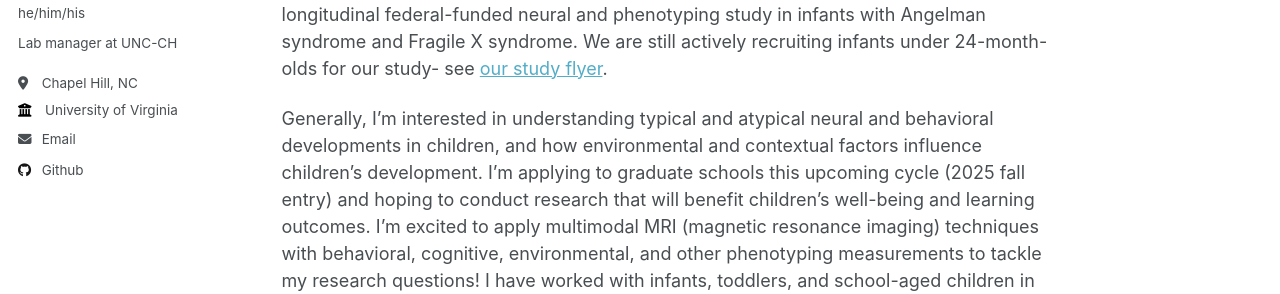
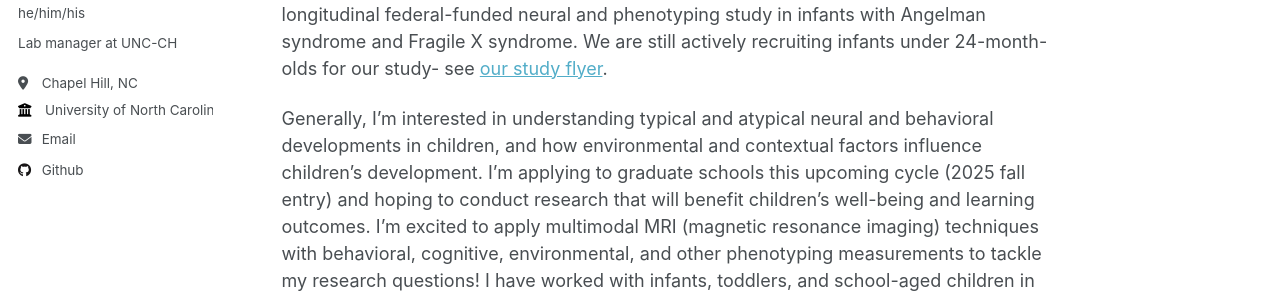
Before and after one commit to zumin-chen/Zumin-Chen, a Jekyll site: the page built from _pages/about.md, in a window 1280 px wide. Shown: the part 279-573 px from the top of the page. Built offline with Jekyll 4.4.1, drawn with Linux system fonts in a browser that asks for light colours.

Commit message:
Update _config.yml

```diff
--- a/_config.yml
+++ b/_config.yml
@@ -26,7 +26,7 @@ author:
   pronouns         : "he/him/his"
   bio              : "Lab manager at UNC-CH"
   location         : "Chapel Hill, NC"
-  employer         : "University of Virginia"
+  employer         : "University of North Carolina-Chapel Hill"
   uri              : # URL
   email            : "zumin_chen@med.unc.edu"
 
```
